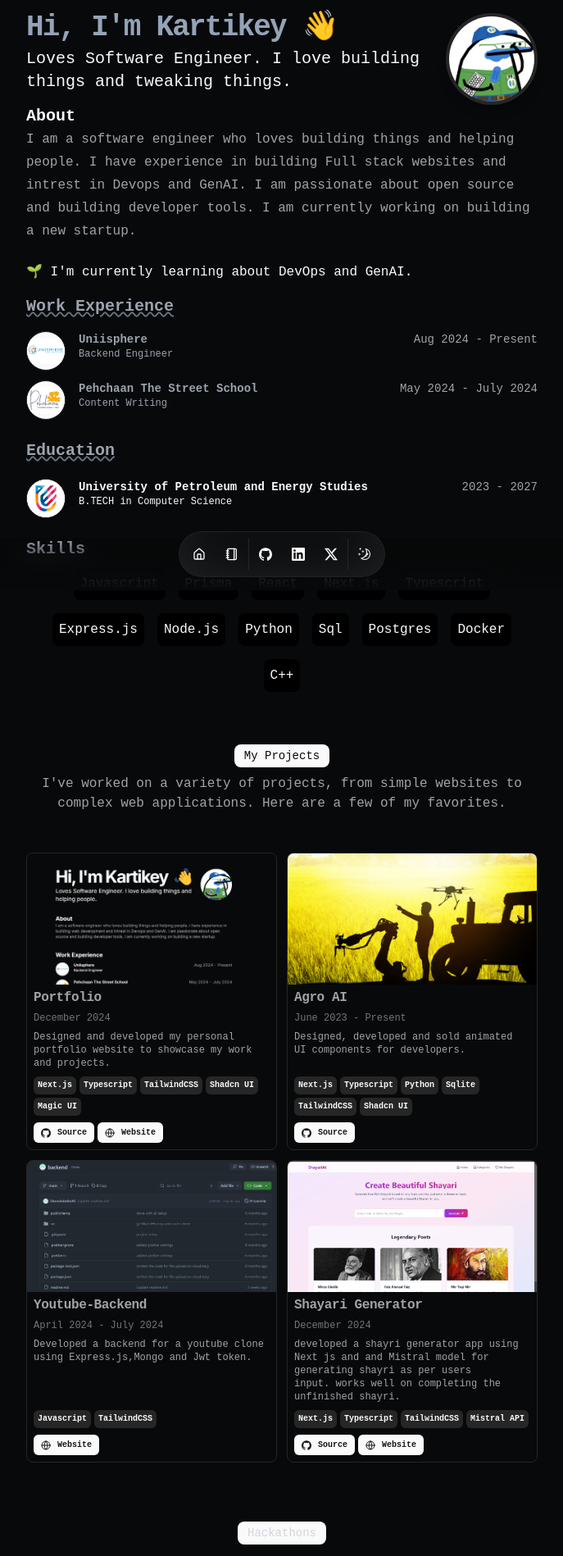
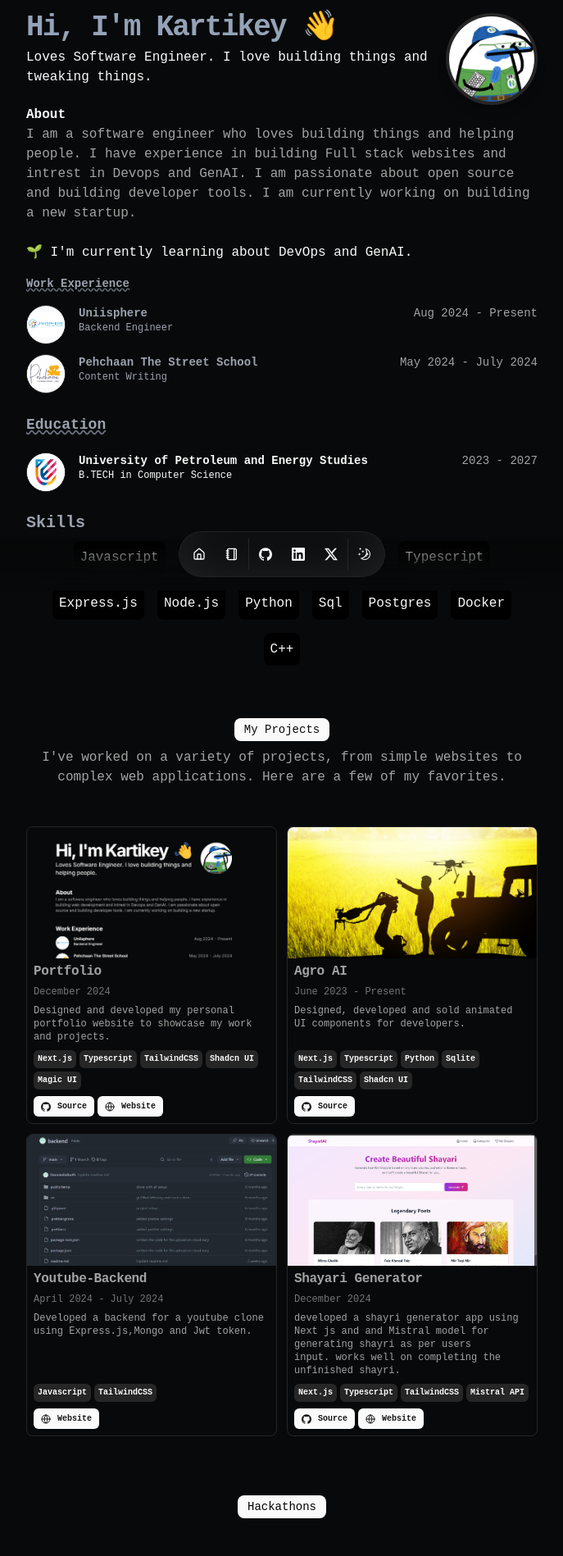
Before and after one commit to Donniedarko45/Portfolio, a Next.js app: page / in a window 1280 px wide. Shown: the part 80-1978 px from the top of the page at 82% size, without its empty margins (296-983 px from the left). Built offline with nearby package versions, Linux system fonts and the light colour scheme; a web font is replaced by a local one.

Commit message:
changing something

```diff
--- a/src/app/page.tsx
+++ b/src/app/page.tsx
@@ -15,11 +15,11 @@ export default function Page() {
       <div className="mx-auto w-full max-w-2xl space-y-8">
         <div className="gap-2 flex justify-between">
           <div className="flex-col flex flex-1 space-y-1.5">
-            <div className="font-mono text-xl font-bold tracking-tighter sm:text-3xl xl:text-4xl/none text-slate-400">
+            <div className="font-mono text-base font-bold tracking-tighter sm:text-3xl xl:text-4xl/none text-slate-400">
               {" "}
               {`Hi, I'm ${DATA.name.split(" ")[0]} 👋`}
             </div>
-            <div className="max-w-[600px] font-mono py-8px text-normal md:text-xl">
+            <div className="max-w-[600px] font-mono py-8px text-sm md:text-base">
               {" "}
               {DATA.description}
             </div>
@@ -32,28 +32,28 @@ export default function Page() {
               src={DATA.avatarUrl}
               className="w-full h-full object-cover z-10"
             />
-            <AvatarFallback className="text-gray-700 text-lg font-semibold bg-gray-200 flex items-center justify-center w-full h-full z-10">
+            <AvatarFallback className="text-gray-700 text-base font-semibold bg-gray-200 flex items-center justify-center w-full h-full z-10">
               {DATA.initials}
             </AvatarFallback>
           </Avatar>{" "}
         </div>
       </div>
 
-      <h2 className="text-xl font-mono  font-bold decoration-gray-500 [text-decoration-style:wavy]">
+      <h2 className="text-base font-mono  font-bold decoration-gray-500 [text-decoration-style:wavy]">
         About
       </h2>
 
-      <Markdown className="prose max-w-full font-mono text-normal text-muted-foreground dark:prose-invert">
+      <Markdown className="prose max-w-full font-mono text-base text-muted-foreground dark:prose-invert">
         {DATA.summary}
       </Markdown>
       <br />
-      <div className="relative mb-4  h-full flex items-center">
+      <div className="relative mb-4 text-base  h-full flex items-center">
         🌱 I'm currently learning about DevOps and GenAI.
         <br />
       </div>
 
       <div className="flex min-h-0 text-gray-400 flex-col gap-y-3">
-        <h2 className="text-xl font-bold  font-mono text-gray-400  mb-1  underline decoration-gray-500 [text-decoration-style:wavy]">
+        <h2 className="text-sm font-bold  font-mono text-gray-400  mb-1  underline decoration-gray-500 [text-decoration-style:wavy]">
           Work Experience
         </h2>
         {DATA.work.map((work) => (
@@ -72,7 +72,7 @@ export default function Page() {
       </div>
 
       <div className="flex min-h-0 flex-col gap-y-3">
-        <h2 className="text-xl font-bold underline mt-6 mb-2 text-gray-400  decoration-gray-500 [text-decoration-style:wavy]">
+        <h2 className="text-lg font-bold underline mt-6 mb-2 text-gray-400  decoration-gray-500 [text-decoration-style:wavy]">
           Education
         </h2>
         {DATA.education.map((education) => (
@@ -120,7 +120,7 @@ export default function Page() {
       <div className="space-y-12 w-full py-6">
         <div className="flex flex-col items-center justify-center text-gray-300  space-y-4 text-center">
           <div className="space-y-2">
-            <div className="inline-block font-mono rounded-lg bg-foreground text-gray-300  text-background px-3 py-1 text-sm">
+            <div className="inline-block font-mono rounded-lg bg-foreground text-black  text-background px-3 py-1 text-sm">
               Hackathons
             </div>
           </div>
@@ -144,7 +144,7 @@ export default function Page() {
           <div className="inline-block font-mono rounded-lg  bg-foreground text-background px-3 py-1 text-sm text-center">
             Contact
           </div>
-          <h2 className="text-3xl font-bold tracking-tighter font-mono sm:text-5xl">
+          <h2 className="text-2xl font-bold tracking-tighter font-mono sm:text-4xl">
             Get in Touch
           </h2>
           <ContactForm />
--- a/src/components/contact-us.tsx
+++ b/src/components/contact-us.tsx
@@ -66,7 +66,7 @@ export function ContactForm() {
     } catch (error) {
       toast({
         title: "Error",
-        description: "Failed to send message. Please try again later.",
+        description: "Failed to send message.  Please try again later.",
         variant: "destructive",
       });
     } finally {
```
